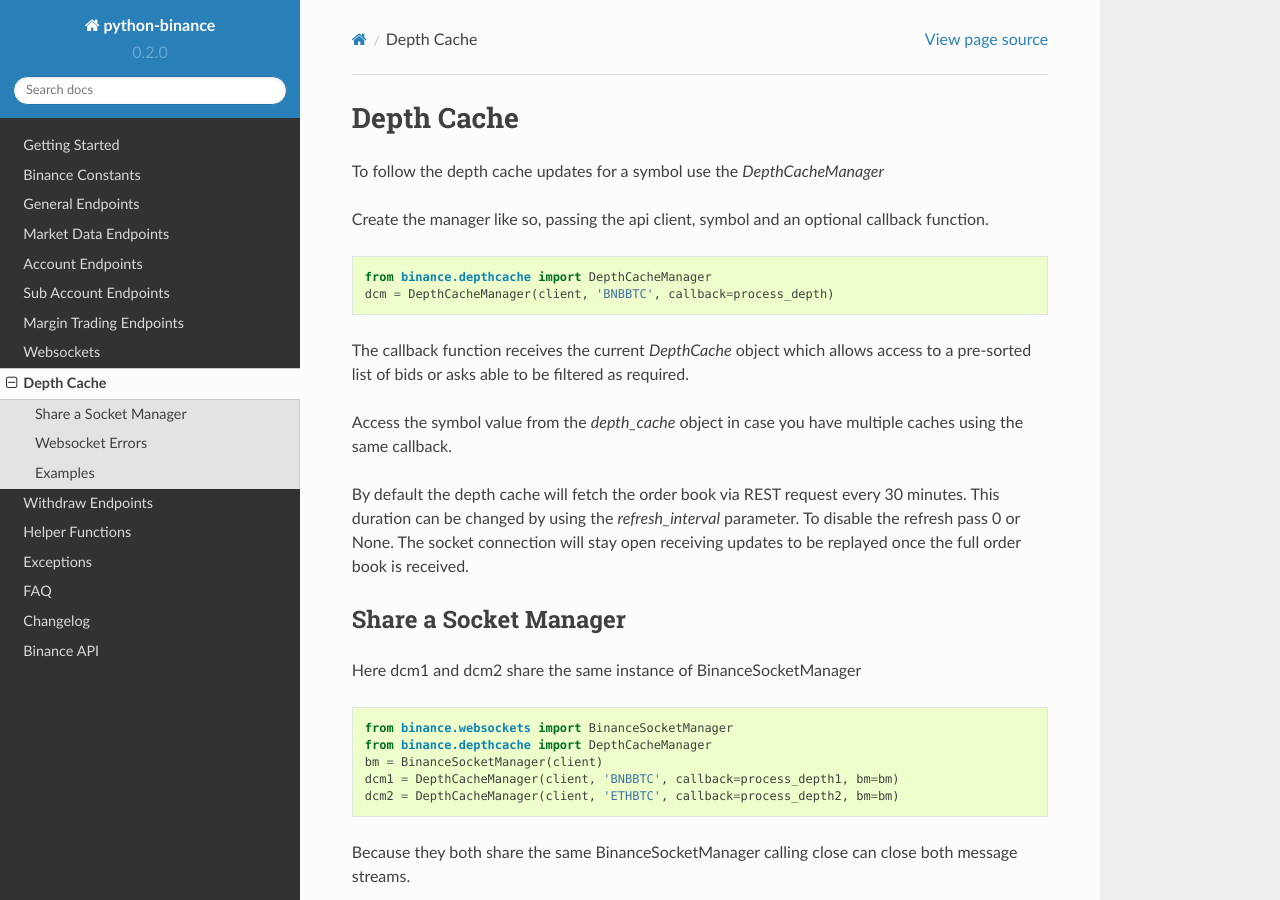
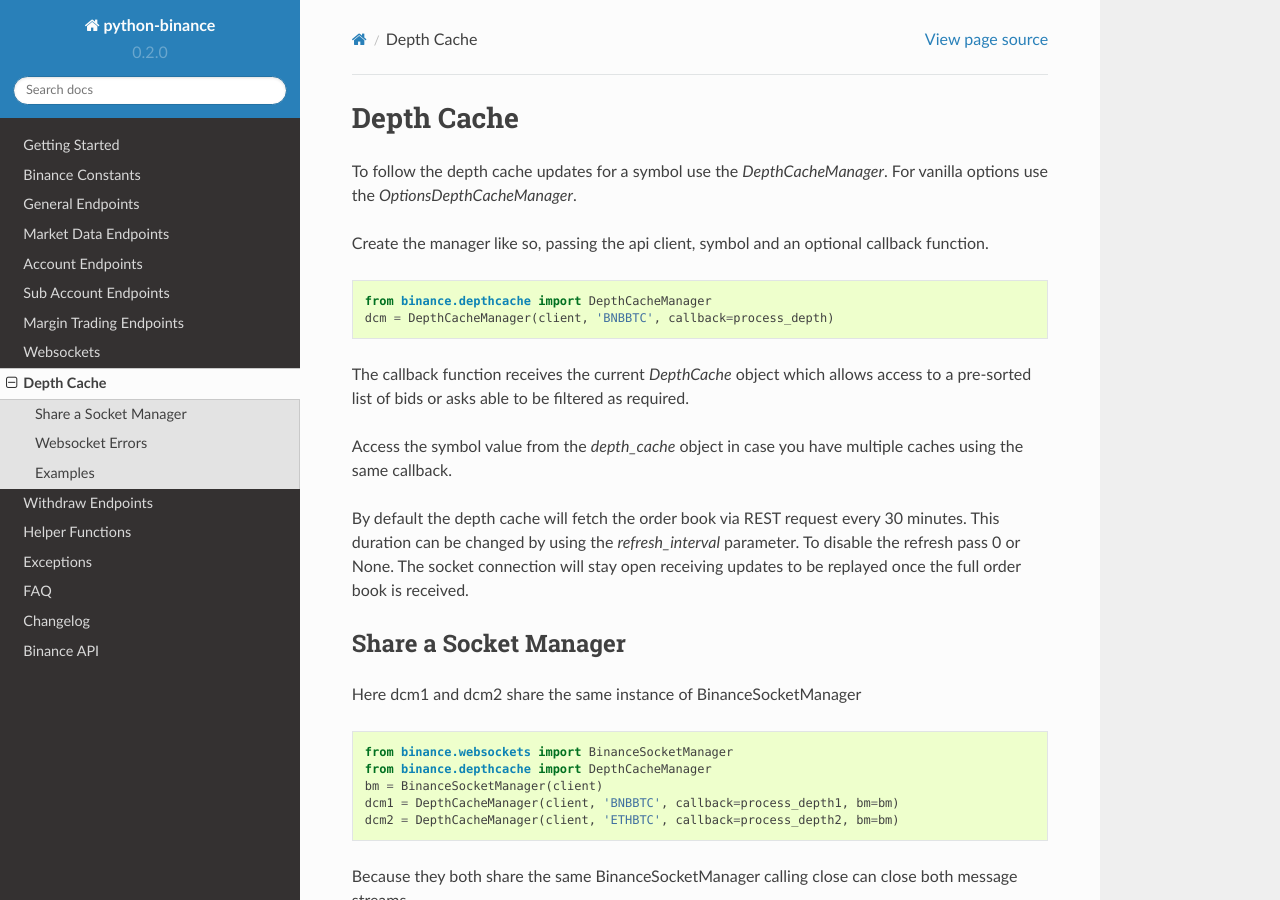
Before and after one commit to sammchardy/python-binance, a Sphinx documentation site: the page built from docs/depth_cache.rst, in a window 1280 px wide and 900 px high. Built offline with Sphinx 7.4.7 and the Read the Docs theme 2.0.0, drawn with Linux system fonts in a browser that asks for light colours; formulas are drawn with MathJax 3.

Commit message:
Added options depth cache note in documentation

```diff
--- a/docs/depth_cache.rst
+++ b/docs/depth_cache.rst
@@ -1,7 +1,8 @@
 Depth Cache
 ===========
 
-To follow the depth cache updates for a symbol use the `DepthCacheManager`
+To follow the depth cache updates for a symbol use the `DepthCacheManager`. For vanilla options use the
+`OptionsDepthCacheManager`.
 
 Create the manager like so, passing the api client, symbol and an optional callback function.
 
```
